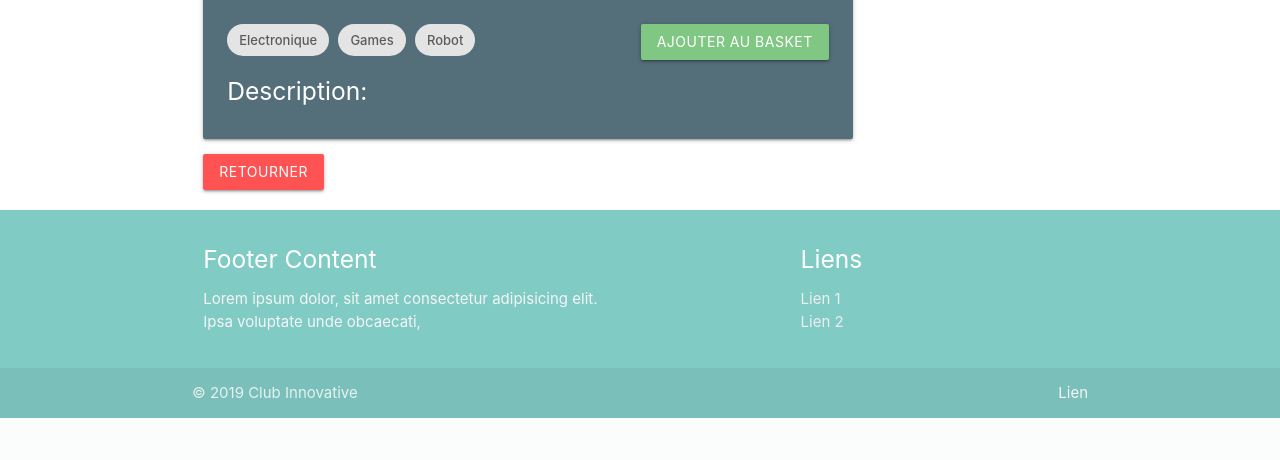
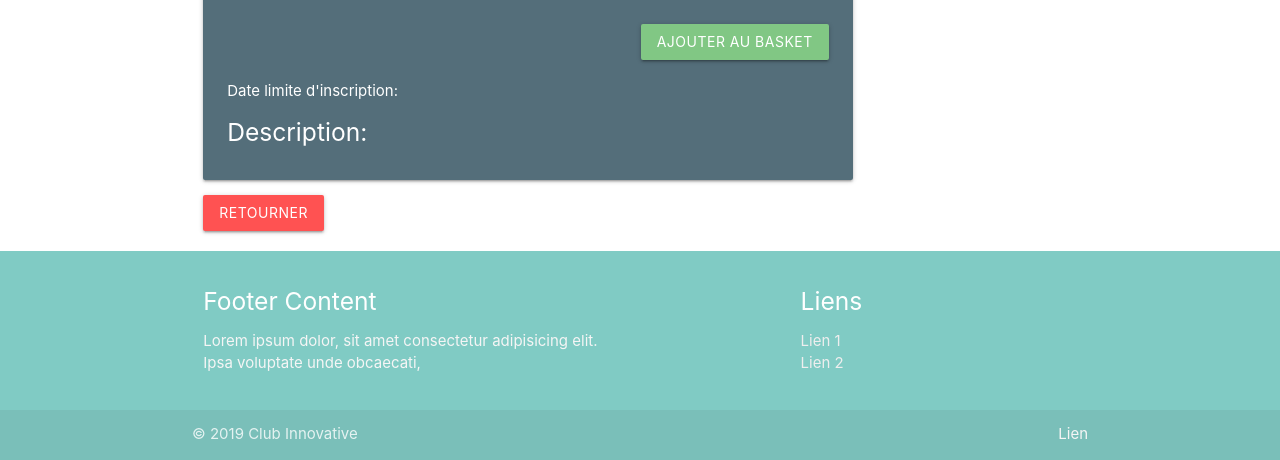
Before and after one commit to Livelypower/ClubInno, a Symfony app: template clubInno/templates/activity/show.html.twig in a window 1280 px wide. Shown: the part 455-915 px from the top of the page. Before the commit the page ends 873 px from the top, so only its background shows below. Run offline with Twig, Linux system fonts and the light colour scheme; the template is opened without the code that fills it, so the values that code supplies are empty; some libraries are stand-ins or nearby versions.

Commit message:
Acivity tags

```diff
--- a/clubInno/public/css/index.css
+++ b/clubInno/public/css/index.css
@@ -7,3 +7,7 @@ body {
 main {
     flex: 1 0 auto;
 }
+
+.wit{
+    color: white;
+}
--- a/clubInno/src/Entity/Activity.php
+++ b/clubInno/src/Entity/Activity.php
@@ -123,4 +123,9 @@ class Activity
 
         return $this;
     }
+
+    public function getTags()
+    {
+        return $this->tags;
+    }
 }
--- a/clubInno/templates/activity/new.html.twig
+++ b/clubInno/templates/activity/new.html.twig
@@ -13,6 +13,7 @@
                     {{ form_start(form) }}
                     {{ form_row(form.name, {'attr': {'class': 'white-text'}}) }}
                     {{ form_row(form.description, {'attr': {'class': 'materialize-textarea white-text'}}) }}
+                    {{ form_row(form.tags, {'attr': {'class': 'white-text wit'}}) }}
                     {{ form_row(form.maxAmountStudents,{'attr': {'class': 'white-text'}}) }}
                     {{ form_row(form.registrationDeadline, {'attr': {'class': 'datepicker white-text'}}) }}
                     <div class="row">
--- a/clubInno/templates/activity/show.html.twig
+++ b/clubInno/templates/activity/show.html.twig
@@ -18,17 +18,20 @@
                     <img src="http://lorempixel.com/800/400/technics" alt="">
                 </div>
                 <div class="card-content white-text">
-                    <div class="chip">
-                        Electronique
+                    <div class="row">
+
+                        <div class="col s12">
+                            {% for tag in activity.tags %}
+                                <div class="chip">
+                                    {{ tag.name }}
+                                </div>
+                            {% endfor %}
+
+                            <button class="btn green lighten-2 right" id="add">Ajouter au basket</button>
+                        </div>
                     </div>
-                    <div class="chip">
-                        Games
-                    </div>
-                    <div class="chip">
-                        Robot
-                    </div>
-                    <button class="btn green lighten-2 right" id="add">Ajouter au basket</button>
-                    <br/>
+
+                    <p>Date limite d'inscription: {{ activity.registrationDeadline.format('d-m-Y') }}</p>
                     <h5>Description: </h5>
                     <p>
                         {{ activity.description }}
```
Also changed, not shown: clubInno/src/Form/ActivityType.php (+13 -1 lines).
